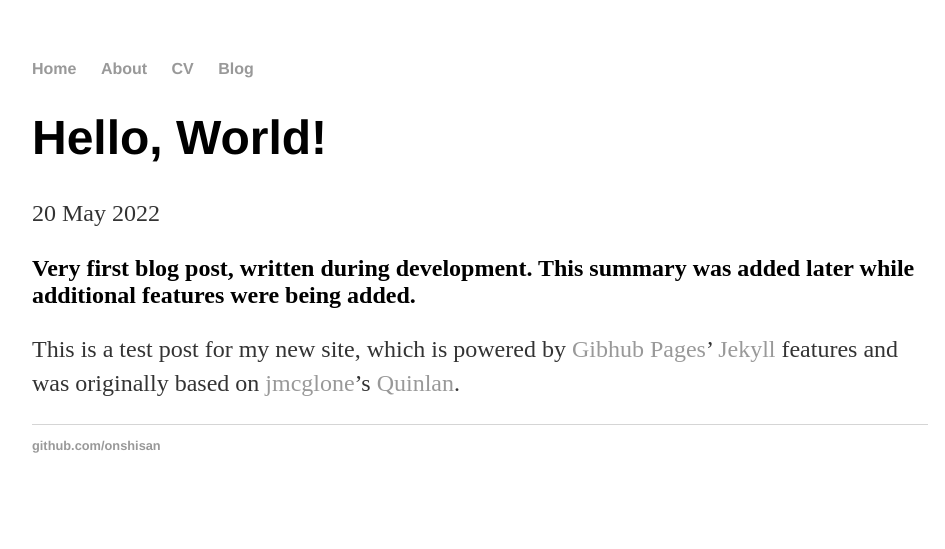
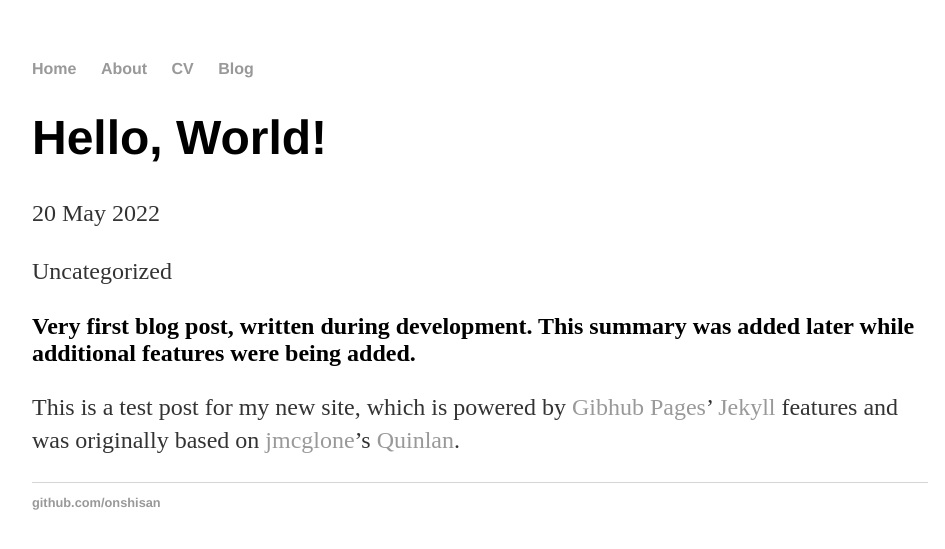
Before and after one commit to onshisan/onshisan.github.io, a Jekyll site: the page built from _posts/2022-05-20-Hello-World.md, in a window 1280 px wide. Shown: the top 549 px of the page, without its empty margins (160-1105 px from the left). Built offline with Jekyll 4.4.1, drawn with Linux system fonts in a browser that asks for light colours.

Commit message:
Update post.html
Add post category to layout

```diff
--- a/_layouts/post.html
+++ b/_layouts/post.html
@@ -3,6 +3,7 @@ layout: default
 ---
 <h1>{{ page.title }}</h1>
 <p class="meta">{{ page.date | date_to_string }}</p>
+<p class="meta">{{ page.category | default: "Uncategorized"}}</p>
 <h2>{{ page.summary | default: "¯\_(ツ)_/¯" }}</h2>
 <div class="post">
   {{ content }}
```
